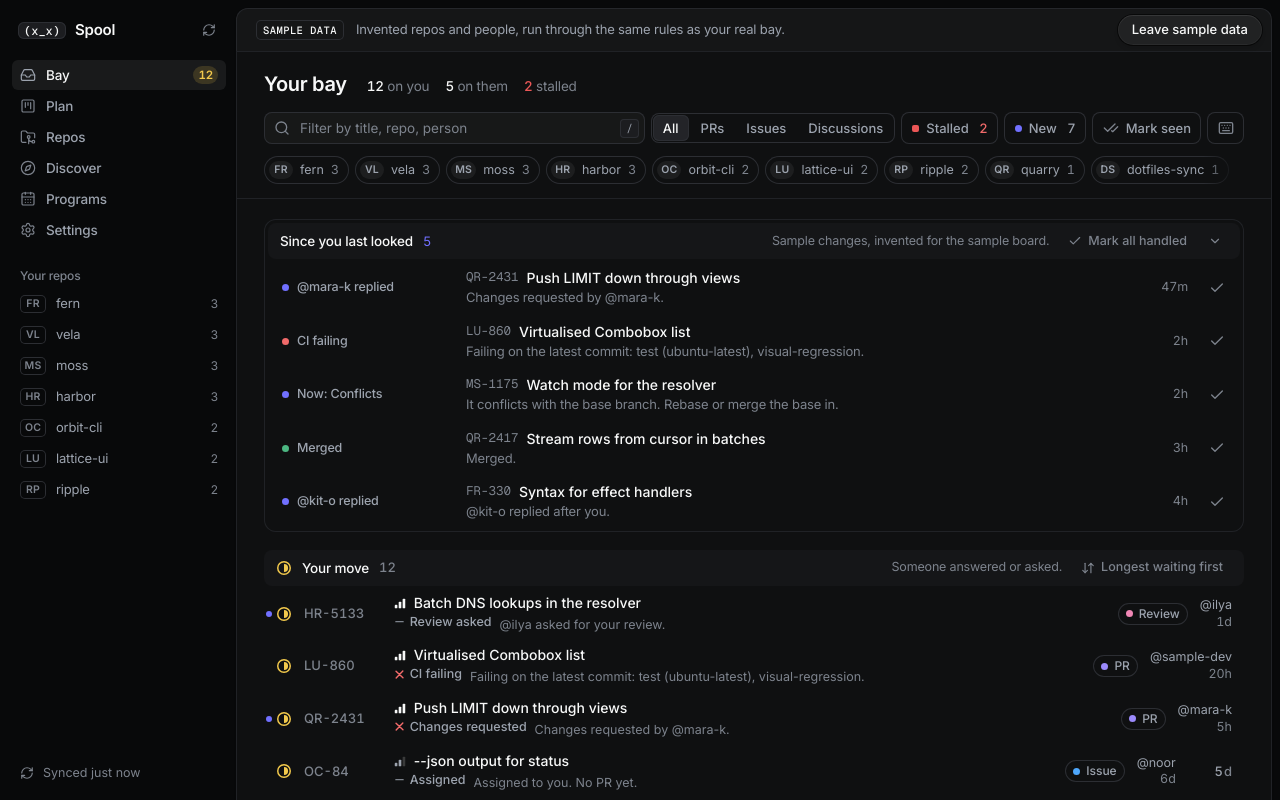
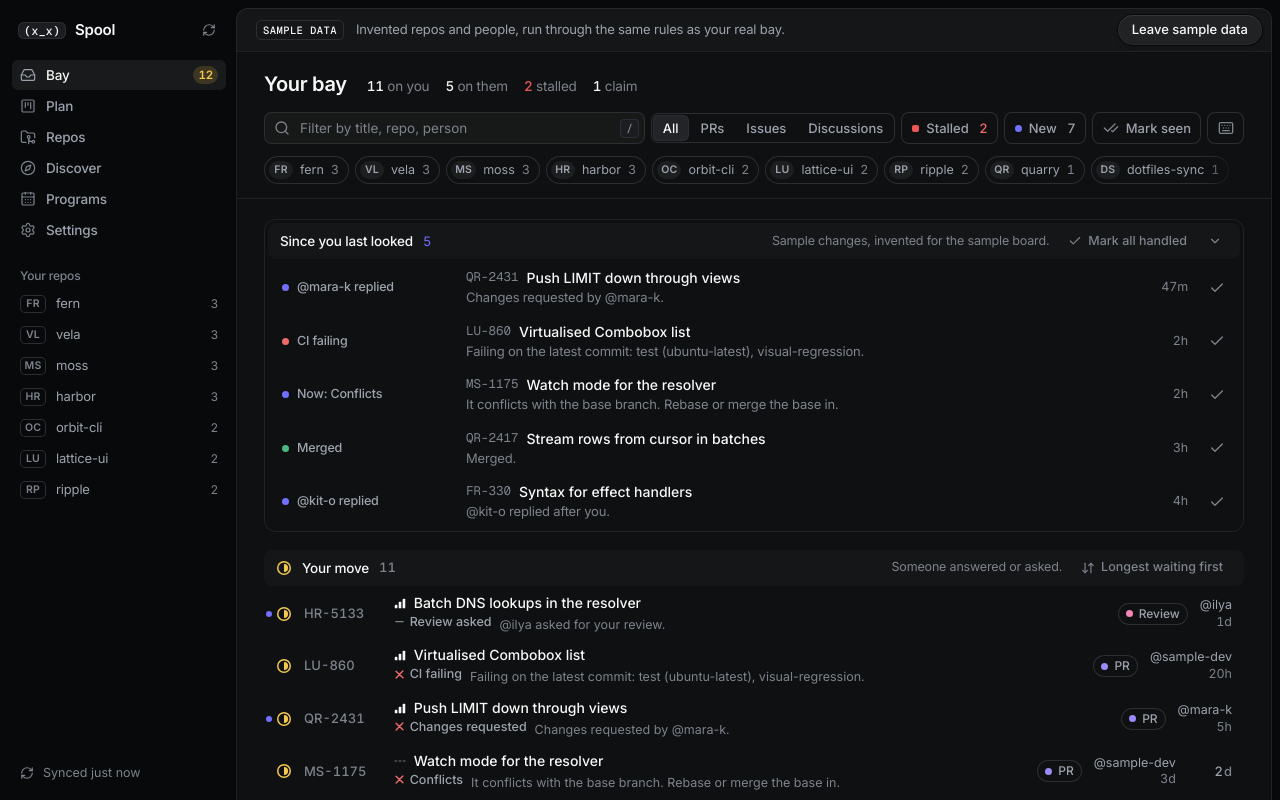
Before and after one commit to VanshajPoonia/spool, a Next.js app: page /board in a window 1280 px wide. Both pictures are taken after a click on the button "Use sample data". Shown: the top 800 px of the page. Built offline with nearby package versions, Linux system fonts and the light colour scheme.

Commit message:
Give claims their own bay on the board
Claims sit between Their move and Watching, sorted taken, then assigned, then asked, after pins and priorities like every bay. The summary line counts them.

```diff
--- a/src/components/app/BoardView.tsx
+++ b/src/components/app/BoardView.tsx
@@ -134,24 +134,30 @@ export function BoardView() {
     // Pins first, then the priority you gave it, then the group's own order.
     const pin = (a: Thread, b: Thread) => Number(!!meta.pins[b.id]) - Number(!!meta.pins[a.id]) || prioRank(prioOf(a)) - prioRank(prioOf(b));
     const live = filtered.filter((t) => !isSnoozed(t.id));
+    // Issues you're taking sit in their own bay; one your PR covers is just watched.
+    const claimed = (t: Thread) => !!t.claim && t.claim !== "covered" && t.next !== "done";
+    const CLAIM_RANK = { taken: 0, assigned: 1, asked: 2, covered: 3 };
+    const claims = live
+      .filter(claimed)
+      .sort((a, b) => pin(a, b) || CLAIM_RANK[a.claim!] - CLAIM_RANK[b.claim!] || Number(b.next === "you") - Number(a.next === "you") || a.lastAt.localeCompare(b.lastAt));
     const you = live
-      .filter((t) => t.next === "you")
+      .filter((t) => t.next === "you" && !claimed(t))
       .sort(
         (a, b) =>
           pin(a, b) ||
           (settings.youOrder === "oldest" ? a.lastAt.localeCompare(b.lastAt) : b.lastAt.localeCompare(a.lastAt)),
       );
     const them = live
-      .filter((t) => t.next === "them")
+      .filter((t) => t.next === "them" && !claimed(t))
       .sort((a, b) => pin(a, b) || Number(b.tone === "wait") - Number(a.tone === "wait") || b.quietDays - a.quietDays);
     const watch = live.filter((t) => t.next === "watch").sort((a, b) => pin(a, b) || b.lastAt.localeCompare(a.lastAt));
     const done = filtered.filter((t) => t.next === "done").sort((a, b) => (b.closedAt ?? "").localeCompare(a.closedAt ?? ""));
     const snoozed = filtered.filter((t) => isSnoozed(t.id) && t.next !== "done");
-    return { you, them, watch, done, snoozed };
+    return { you, them, claims, watch, done, snoozed };
   }, [filtered, meta.pins, isSnoozed, settings.youOrder, prioOf]);
 
   const order = useMemo(
-    () => [...groups.you, ...groups.them, ...groups.watch, ...groups.snoozed, ...groups.done],
+    () => [...groups.you, ...groups.them, ...groups.claims, ...groups.watch, ...groups.snoozed, ...groups.done],
     [groups],
   );
   const selected = sel ? threads.find((t) => t.id === sel) ?? null : null;
@@ -262,6 +268,11 @@ export function BoardView() {
                 <strong>{delayed}</strong> stalled
               </span>
             )}
+            {groups.claims.length > 0 && (
+              <span>
+                <strong>{groups.claims.length}</strong> {groups.claims.length === 1 ? "claim" : "claims"}
+              </span>
+            )}
           </p>
         )}
       </div>
@@ -365,6 +376,15 @@ export function BoardView() {
             />
           </div>
           <div className={s.lower}>
+            {groups.claims.length > 0 && (
+              <Group
+                title="Claims"
+                sub="Issues you asked to take or were given."
+                items={groups.claims}
+                empty=""
+                render={row}
+              />
+            )}
             <Group
               title="Watching"
               sub="Threads you commented on. Nothing owed either way."
```
